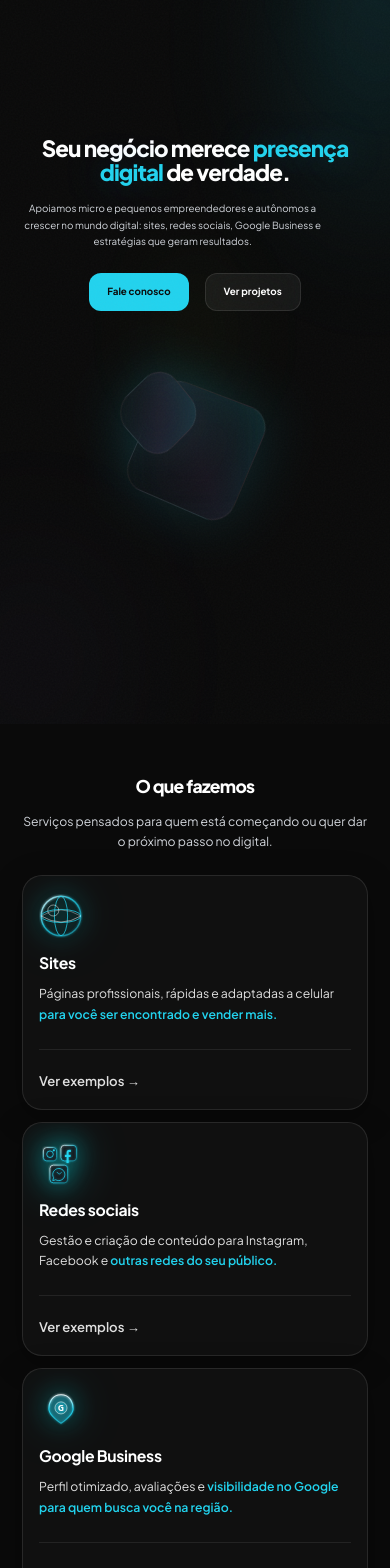
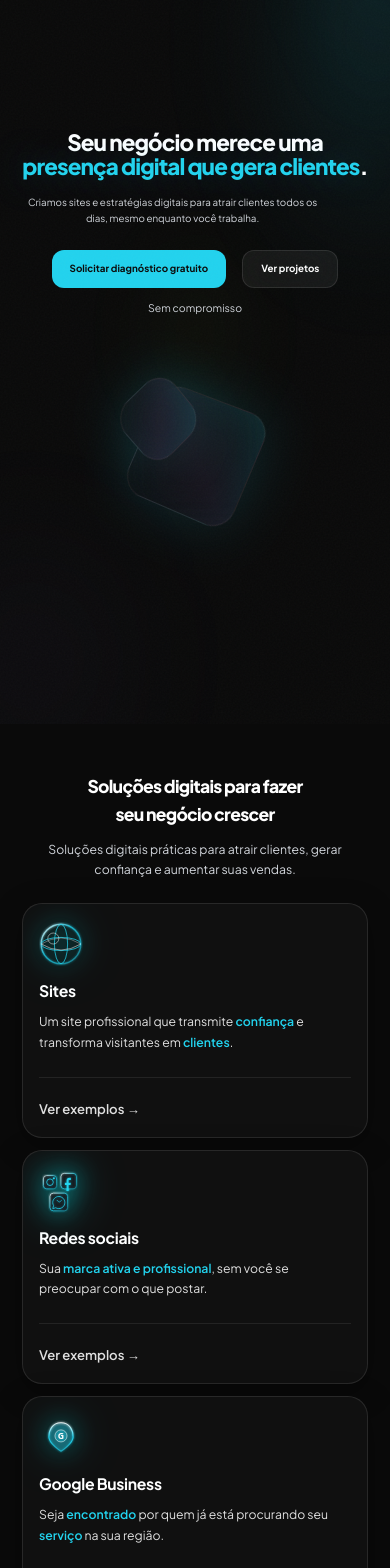
Before and after one commit to GabrielDietze/Empirius_company, a React (Vite) app: page / in a window 390 px wide. Shown: the part 120-1688 px from the top of the page. Built offline with nearby package versions, Linux system fonts and the light colour scheme.

Commit message:
mudando cta da pagina

```diff
--- a/src/components/BentoBenefits.tsx
+++ b/src/components/BentoBenefits.tsx
@@ -63,7 +63,7 @@ export function BentoBenefits() {
       <div className="bento-section__inner">
         <div className="bento-benefits__header">
           <h2 className="bento-section__title reveal">
-            Por que empresas em crescimento escolhem a Empirius
+            Por que empresas que querem crescer escolhem a Empirius
           </h2>
           <p className="bento-section__intro reveal reveal-delay-1">
             Estratégia clara, execução próxima e foco no que realmente gera resultado.
--- a/src/components/BentoServices.tsx
+++ b/src/components/BentoServices.tsx
@@ -6,9 +6,9 @@ export function BentoServices() {
   return (
     <section className="bento-section bento-services" id="servicos">
       <div className="bento-section__inner">
-        <h2 className="bento-section__title reveal">O que fazemos</h2>
+        <h2 className="bento-section__title reveal">Soluções digitais para fazer seu negócio crescer</h2>
         <p className="bento-section__intro reveal reveal-delay-1">
-          Serviços pensados para quem está começando ou quer dar o próximo passo no digital.
+          Soluções digitais práticas para atrair clientes, gerar confiança e aumentar suas vendas.
         </p>
         <div className="bento-grid bento-grid--services reveal reveal-delay-2">
           {services.map((s, i) => (
--- a/src/components/Contact.css
+++ b/src/components/Contact.css
@@ -4,8 +4,8 @@
   height: calc(100vh - var(--header-height));
   min-height: 600px; /* Segurança: se a tela for muito baixinha, ele permite scroll */
 
-  /* 2. Compensa o Header Fixo */
-  margin-top: var(--header-height);
+  /* 2. Compensa o Header Fixo - reduzido para aproximar da seção anterior */
+  margin-top: 0;
 
   /* 3. Remove padding vertical (60px -> 0), mantém lateral */
   padding: 0 37px;
@@ -19,26 +19,20 @@
 
   /* 5. Garante que nada estoure a tela */
   overflow: hidden;
+
+  /* 6. Fundo diferenciado da seção anterior */
+  background: linear-gradient(
+    180deg,
+    rgba(0, 0, 0, 0.3) 0%,
+    rgba(5, 5, 5, 0.8) 30%,
+    rgba(10, 10, 10, 0.95) 100%
+  );
 }
 
 .contact__inner {
   width: 100%; /* Garante largura total */
   max-width: 945px;
   margin: 0 auto;
-}
-
-.contact__title {
-  font-size: clamp(1.28rem, 3.8vw, 2.85rem);
-  font-weight: 800;
-  letter-spacing: var(--tracking-tighter);
-  color: var(--text);
-  margin-bottom: 15px;
-}
-
-.contact__intro {
-  font-size: clamp(0.89rem, 1.9vw, 1.05rem);
-  color: var(--text-muted);
-  margin-bottom: 46px;
 }
 
 /* Grid: Promessa (esq) + Cartão de Acesso (dir) */
@@ -53,22 +47,16 @@
 .contact__promise {
   display: flex;
   flex-direction: column;
-  gap: 19px;
+  gap: 24px;
 }
 
 .contact__promise-title {
-  font-size: clamp(1.14rem, 2.85vw, 1.9rem);
-  font-weight: 700;
+  font-size: clamp(1.4rem, 3.5vw, 2.4rem);
+  font-weight: 800;
   color: #ffffff;
-  line-height: 1.25;
+  line-height: 1.2;
   letter-spacing: -0.02em;
-}
-
-.contact__promise-subtitle {
-  font-size: clamp(0.89rem, 1.43vw, 1.05rem);
-  color: var(--text-muted);
-  line-height: 1.65;
-  max-width: 48ch;
+  margin: 0;
 }
 
 /* Destaque: gradiente Ciano → Azul nas palavras-chave */
@@ -279,27 +267,13 @@
 }
 
 @media (max-width: 768px) {
-  .contact__title {
-    font-size: 1.28rem;
-    margin-bottom: 11px;
-  }
-
-  .contact__intro {
-    font-size: 0.89rem;
-    margin-bottom: 30px;
-  }
-
   .contact__grid {
     grid-template-columns: 1fr;
     gap: 30px;
   }
 
   .contact__promise-title {
-    font-size: 1.19rem;
-  }
-
-  .contact__promise-subtitle {
-    font-size: 0.89rem;
+    font-size: 1.5rem;
   }
 
   .contact__value-list li {
@@ -371,17 +345,8 @@
 }
 
 @media (max-width: 480px) {
-  .contact__title {
-    font-size: 1.14rem;
-  }
-
-  .contact__intro {
-    font-size: 0.83rem;
-    margin-bottom: 23px;
-  }
-
   .contact__promise-title {
-    font-size: 1.07rem;
+    font-size: 1.3rem;
   }
 
   .contact-card {
--- a/src/components/Contact.tsx
+++ b/src/components/Contact.tsx
@@ -21,32 +21,24 @@ export function Contact() {
   return (
     <section className="contact" id="contato">
       <div className="contact__inner">
-        <h2 className="contact__title reveal">Contato</h2>
-        <p className="contact__intro reveal reveal-delay-1">
-          Pule a burocracia e fale com quem entende do assunto.
-        </p>
-
         <div className="contact__grid reveal reveal-delay-2">
           {/* Coluna esquerda — A Promessa */}
           <div className="contact__promise">
-            <h3 className="contact__promise-title">
-              Sua empresa merece <span className="contact__highlight">destaque</span> no digital.
-            </h3>
-            <p className="contact__promise-subtitle">
-              Pule a burocracia. Tenha <span className="contact__highlight">acesso direto</span> a uma <span className="contact__highlight">consultoria estratégica</span> para tirar suas dúvidas e criar um plano de ação para o seu negócio.
-            </p>
+            <h2 className="contact__promise-title">
+              Sua empresa merece <span className="contact__highlight">resultados de elite</span>.
+            </h2>
             <ul className="contact__value-list" aria-label="Benefícios do atendimento">
               <li>
                 <span className="contact__value-check" aria-hidden="true">✓</span>
-                Diagnóstico rápido do seu perfil
+                Diagnóstico gratuito
               </li>
               <li>
                 <span className="contact__value-check" aria-hidden="true">✓</span>
-                Estratégias personalizadas
+                Planejamento focado em captação de clientes
               </li>
               <li>
                 <span className="contact__value-check" aria-hidden="true">✓</span>
-                Orçamento sem compromisso
+                Proposta em até 24h
               </li>
             </ul>
           </div>
@@ -55,6 +47,7 @@ export function Contact() {
           <div className="contact__action">
             <div className="contact-card contact-card--glass">
               {/* Cabeçalho: avatar + status online */}
+              {/* DICA: Substitua o avatar pela foto real do consultor para aumentar conversão */}
               <div className="contact-card__header">
                 <div className="contact-card__avatar" aria-hidden="true">
                   <span className="contact-card__avatar-inner">E</span>
@@ -67,7 +60,7 @@ export function Contact() {
 
               {/* Texto de convite */}
               <p className="contact-card__invite">
-                Olá! Vamos analisar o seu negócio? Me chame para uma conversa rápida.
+                Vamos analisar seu negócio hoje?
               </p>
 
               {/* Botão principal — Ciano/Azul + Glow */}
--- a/src/components/Footer.css
+++ b/src/components/Footer.css
@@ -1,7 +1,7 @@
 .footer {
   background: var(--bg-elevated);
   border-top: 1px solid var(--border);
-  padding: clamp(32px, 5vw, 48px) 32px;
+  padding: clamp(20px, 3vw, 28px) 32px;
   text-align: center;
 }
 
@@ -15,13 +15,13 @@
   font-size: clamp(1.1rem, 2vw, 1.25rem);
   letter-spacing: var(--tracking-tight);
   color: var(--text);
-  margin-bottom: 8px;
+  margin-bottom: 6px;
 }
 
 .footer__text {
   color: var(--text-muted);
   font-size: clamp(0.875rem, 1.5vw, 0.95rem);
-  margin-bottom: 16px;
+  margin-bottom: 10px;
 }
 
 .footer__copy {
@@ -32,7 +32,7 @@
 
 @media (max-width: 768px) {
   .footer {
-    padding: 32px 28px;
+    padding: 20px 28px;
   }
 
   .footer__logo {
@@ -41,7 +41,7 @@
 
   .footer__text {
     font-size: 0.875rem;
-    margin-bottom: 12px;
+    margin-bottom: 8px;
   }
 
   .footer__copy {
@@ -51,7 +51,7 @@
 
 @media (max-width: 480px) {
   .footer {
-    padding: 24px 22px;
+    padding: 16px 22px;
   }
 
   .footer__logo {
--- a/src/components/Hero.css
+++ b/src/components/Hero.css
@@ -4,7 +4,7 @@
   min-height: calc(100vh - var(--header-height));
   display: flex;
   align-items: center;
-  padding: 80px 32px 120px;
+  padding: 40px 32px 120px;
   overflow: hidden;
   margin-top: var(--header-height);
 }
@@ -160,6 +160,13 @@
   display: flex;
   flex-wrap: wrap;
   gap: 16px;
+  margin-bottom: 12px;
+}
+
+.hero__commitment {
+  font-size: 0.75rem;
+  color: var(--text-muted);
+  margin: 0;
 }
 
 /* Botões com micro-interaction */
--- a/src/components/Hero.tsx
+++ b/src/components/Hero.tsx
@@ -16,15 +16,16 @@ export function Hero() {
       <div className="hero__inner">
         <div className="hero__text">
           <h1 className="hero__title reveal reveal-delay-1">
-            Seu negócio merece <span className="hero__highlight">presença digital</span> de verdade.
+            Seu negócio merece uma <span className="hero__highlight">presença digital que gera clientes</span>.
           </h1>
           <p className="hero__subtitle reveal reveal-delay-1">
-            Apoiamos micro e pequenos empreendedores e autônomos a crescer no mundo digital: sites, redes sociais, Google Business e estratégias que geram resultados.
+            Criamos sites e estratégias digitais para atrair clientes todos os dias, mesmo enquanto você trabalha.
           </p>
           <div className="hero__cta reveal reveal-delay-2">
-            <a href="#contato" className="btn btn--primary">Fale conosco</a>
+            <a href="#contato" className="btn btn--primary">Solicitar diagnóstico gratuito</a>
             <a href="#projetos" className="btn btn--glass">Ver projetos</a>
           </div>
+          <p className="hero__commitment">Sem compromisso</p>
         </div>
         <div className="hero__visual reveal reveal-delay-2" aria-hidden="true">
           <div className="hero__shape hero__shape--1" />
--- a/src/data/projects.ts
+++ b/src/data/projects.ts
@@ -38,7 +38,7 @@ export const projects: Project[] = [
     id: 'personal-marcela',
     name: 'Personal Marcela Magalhães',
     serviceType: 'Site • Conversão',
-    problema: 'Poucas vendas e baixa visibilidade online.',
+    problema: 'Desafio de posicionamento digital.',
     resultado: '+38% conversão',
     image: '/images/personal-marcela.png',
     url: 'https://personalmarcela.com.br/',
@@ -47,7 +47,6 @@ export const projects: Project[] = [
       contexto:
         'Personal trainer com foco em resultados e bem-estar, precisava de presença digital profissional para atrair alunos e divulgar serviços.',
       problema: [
-        'Poucas vendas pelo canal online.',
         'Falta de credibilidade e visibilidade na região.',
       ],
       solucao: [
@@ -118,7 +117,7 @@ export const projects: Project[] = [
     id: 'casa-vidro',
     name: 'Casa do Vidro Santa Luzia',
     serviceType: 'Google Business • SEO Local',
-    problema: 'Leads desqualificados e pouca visibilidade local.',
+    problema: 'Desafio de visibilidade local.',
     resultado: '+62% leads qualificados',
     image: 'https://picsum.photos/seed/empirius-casavidro/1200/600',
     url: 'https://www.instagram.com/casadovidrosantaluzia/',
@@ -126,7 +125,6 @@ export const projects: Project[] = [
       contexto:
         'Loja de vidros e espelhos com forte atuação local, precisando aparecer para quem busca na região.',
       problema: [
-        'Muitos leads desqualificados e perda de tempo.',
         'Pouca visibilidade no Google para buscas locais.',
       ],
       solucao: [
--- a/src/data/services.ts
+++ b/src/data/services.ts
@@ -16,8 +16,11 @@ export const services: ServiceItem[] = [
     id: 'sites',
     title: 'Sites',
     description: [
-      { text: 'Páginas profissionais, rápidas e adaptadas a celular ' },
-      { text: 'para você ser encontrado e vender mais.', highlight: true },
+      { text: 'Um site profissional que transmite ' },
+      { text: 'confiança', highlight: true },
+      { text: ' e transforma visitantes em ' },
+      { text: 'clientes', highlight: true },
+      { text: '.' },
     ],
     size: 'medium' as const,
   },
@@ -25,8 +28,9 @@ export const services: ServiceItem[] = [
     id: 'redes',
     title: 'Redes sociais',
     description: [
-      { text: 'Gestão e criação de conteúdo para Instagram, Facebook e ' },
-      { text: 'outras redes do seu público.', highlight: true },
+      { text: 'Sua ' },
+      { text: 'marca ativa e profissional', highlight: true },
+      { text: ', sem você se preocupar com o que postar.' },
     ],
     size: 'medium' as const,
   },
@@ -34,8 +38,11 @@ export const services: ServiceItem[] = [
     id: 'google',
     title: 'Google Business',
     description: [
-      { text: 'Perfil otimizado, avaliações e ' },
-      { text: 'visibilidade no Google para quem busca você na região.', highlight: true },
+      { text: 'Seja ' },
+      { text: 'encontrado', highlight: true },
+      { text: ' por quem já está procurando seu ' },
+      { text: 'serviço', highlight: true },
+      { text: ' na sua região.' },
     ],
     size: 'medium' as const,
   },
@@ -43,9 +50,11 @@ export const services: ServiceItem[] = [
     id: 'estrategia',
     title: 'Estratégia digital',
     description: [
-      { text: 'Planejamento e orientação para você ' },
-      { text: 'usar o digital a favor do seu negócio.', highlight: true },
-      { text: ' A base de tudo.' },
+      { text: 'Um plano claro para transformar sua ' },
+      { text: 'presença digital', highlight: true },
+      { text: ' em ' },
+      { text: 'resultados reais', highlight: true },
+      { text: '.' },
     ],
     size: 'wide' as const,
   },
```
